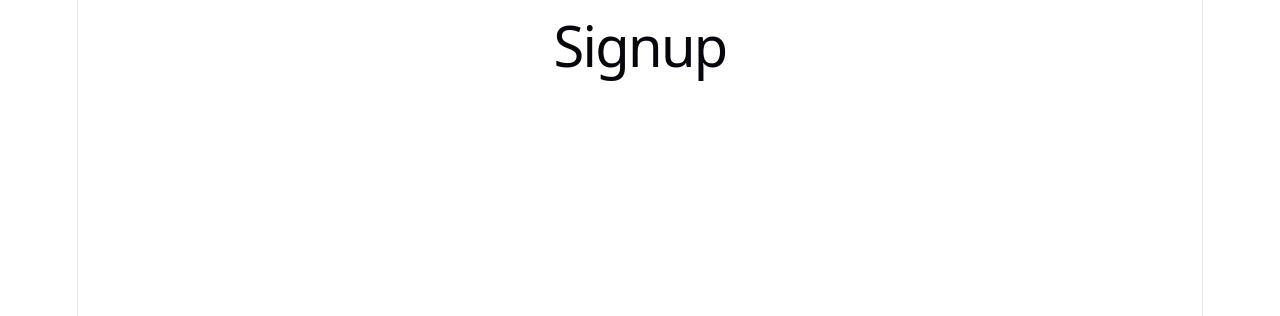
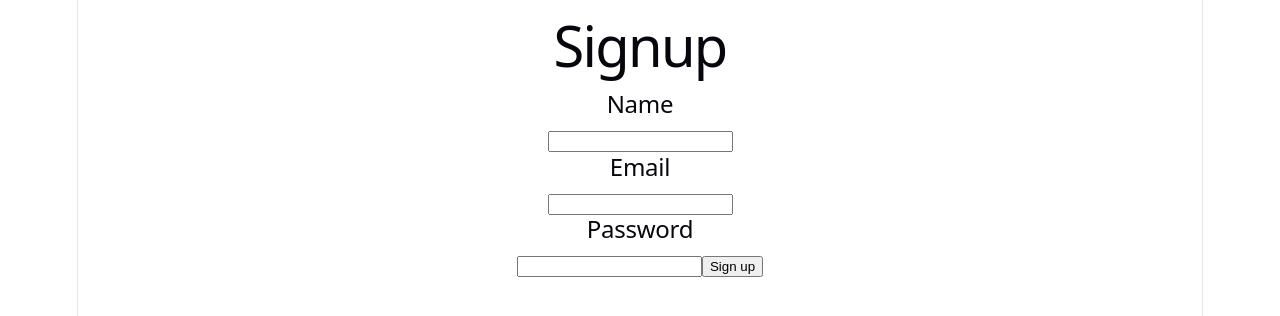
Before and after one commit to SafwanKhan112358/Loyalty-Portfolio-Aggregator, a React (Vite) app in the folder frontend/: page /signup in a window 1280 px wide. Shown: the top 316 px of the page. Built offline with nearby package versions, Linux system fonts and the light colour scheme; no server answers.

Commit message:
finished signup and login frontend parts

```diff
--- /dev/null
+++ b/frontend/src/api.js
@@ -0,0 +1 @@
+export const apiUrl = import.meta.env.VITE_API_URL;
--- a/frontend/src/components/Login.jsx
+++ b/frontend/src/components/Login.jsx
@@ -1,7 +1,73 @@
+import { useState } from "react";
+import { apiUrl } from "../api";
+
 function Login(){
+
+    const [email, setEmail] = useState("");
+    const [password, setPassword] = useState("");
+    const [token, setToken] = useState("");
+    const [error, setError] = useState("");
+
+    async function loginHandler(e){
+        e.preventDefault();
+
+        try{
+            const result = await fetch(`${apiUrl}/login`,{
+                method: "POST",
+                headers: {"Content-Type": "application/json"},
+                body: JSON.stringify({email, password})
+            });
+
+            const data = await result.json();
+
+            if(!result.ok){
+                setError(data.message);
+                setToken("");
+                return;
+            }
+
+            setToken(data.token);
+            setError("");
+        }catch(e){
+            setError("Something went wrong. Please try again.");
+            setToken("");
+        }
+    }
+
     return(
-        <h1>Login</h1>
-    )
+        <>
+            <h1>Login</h1>
+
+            <form onSubmit={loginHandler}>
+                <h2>Email</h2>
+                <input
+                    value={email}
+                    onChange={
+                        (e) => {
+                            setEmail(e.target.value);
+                        }
+                    }
+                />
+
+                <h2>Password</h2>
+                <input
+                    type="password"
+                    value={password}
+                    onChange={
+                        (e) =>{
+                            setPassword(e.target.value);
+                        }
+                    }
+                />
+
+                <button>Log in</button>
+
+            </form>
+
+            {token && <h3>Login successful</h3>}
+            {error && <h3>{error}</h3>}
+        </>
+    );
 }
 
 export default Login;
--- a/frontend/src/components/Signup.jsx
+++ b/frontend/src/components/Signup.jsx
@@ -1,6 +1,90 @@
+import {apiUrl} from "../api";
+import { use, useState } from "react";
+import {useNavigate} from "react-router-dom";
+
 function Signup(){
+
+    const navigate = useNavigate();
+
+    const [name, setName] = useState("");
+    const [email, setEmail] = useState("");
+    const [password, setPassword] = useState("");
+    const [error, setError] = useState("");
+    const [success, setSuccess] = useState("");
+
+    async function signupHandler(e){
+        e.preventDefault();
+        try{
+            const result = await fetch(`${apiUrl}/signup`,{
+                method: "POST",
+                headers: {"Content-Type": "application/json"},
+                body: JSON.stringify({name, email, password})
+            });
+
+            const data = await result.json();
+
+            if (!result.ok){
+                setError(data.message);
+                setSuccess("");
+                return;
+            }
+
+            setSuccess("Sign up successful");
+            setError("");
+
+            setTimeout(()=>{
+                navigate("/login");
+            },3000);
+
+
+        }catch(e){
+            setError("Something went wrong. Please try again");
+            setSuccess("");
+        }
+    }
     return(
+    <>
         <h1>Signup</h1>
+
+        <form onSubmit={signupHandler}>
+            <h2>Name</h2>
+            <input
+                value={name}
+                onChange={
+                    (e) => {
+                        setName(e.target.value);
+                    }
+                }
+            />
+
+            <h2>Email</h2>
+            <input
+                value={email}
+                onChange={
+                    (e) => {
+                        setEmail(e.target.value);
+                    }
+                }
+            />
+
+            <h2>Password</h2>
+            <input
+                type="password"
+                value={password}
+                onChange={
+                    (e)=>{
+                        setPassword(e.target.value);
+                    }
+                }
+            />
+
+            <button>Sign up</button>
+
+        </form>
+
+        {success && <h3>{success}</h3>}
+        {error && <h3>{error}</h3>}
+    </>
     );
 }
 
```
